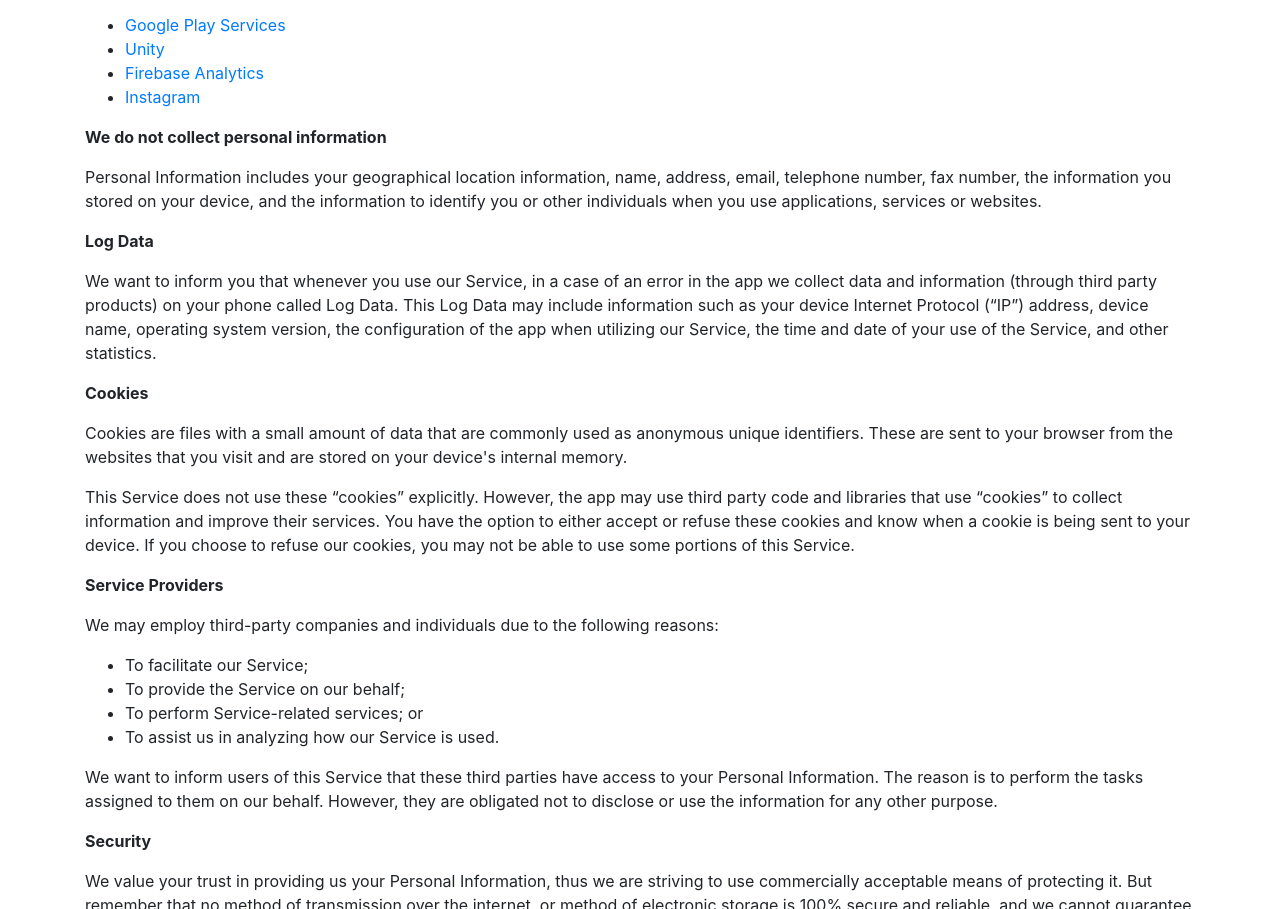
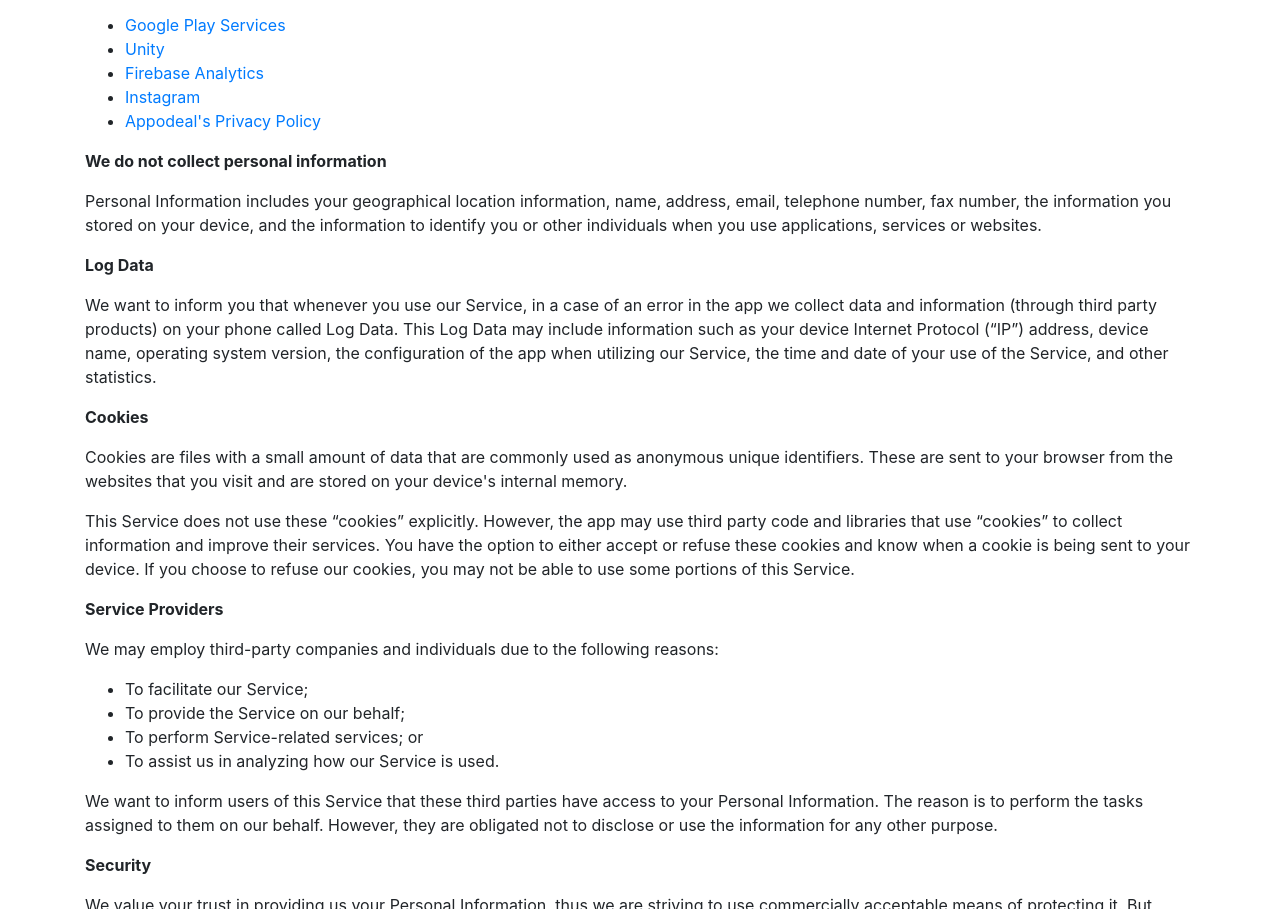
Before and after one commit to funsource/InstaSaveWeb, a website: page index.html in a window 1280 px wide. Shown: the part 852-1761 px from the top of the page. Drawn offline with Linux system fonts and the light colour scheme.

Commit message:
update privacy policy

```diff
--- a/index.html
+++ b/index.html
@@ -100,6 +100,7 @@
 				  <li><a href="https://unity3d.com/legal/privacy-policy" target="_blank" rel="noopener noreferrer">Unity</a></li><!----><!----><!----><!----><!----><!----><!----><!----><!----><!----><!----><!---->
 				  <li><a href="https://firebase.google.com/policies/analytics" target="_blank" rel="noopener noreferrer">Firebase Analytics</a></li><!----><!----><!----><!----><!----><!----><!----><!----><!----><!----><!----><!---->
 				  <li><a href="https://help.instagram.com/519522125107875" target="_blank" rel="noopener noreferrer">Instagram</a></li><!----><!----><!----><!----><!----><!----><!----><!----><!----><!----><!----><!---->
+				  <li><a href="https://www.appodeal.com/privacy-policy" target="_blank" rel="noopener noreferrer">Appodeal's Privacy Policy</a></li><!----><!----><!----><!----><!----><!----><!----><!----><!----><!----><!----><!---->
 				  </ul>
 				  </div>
 				  <p><strong>We do not collect personal information</strong></p>
```
